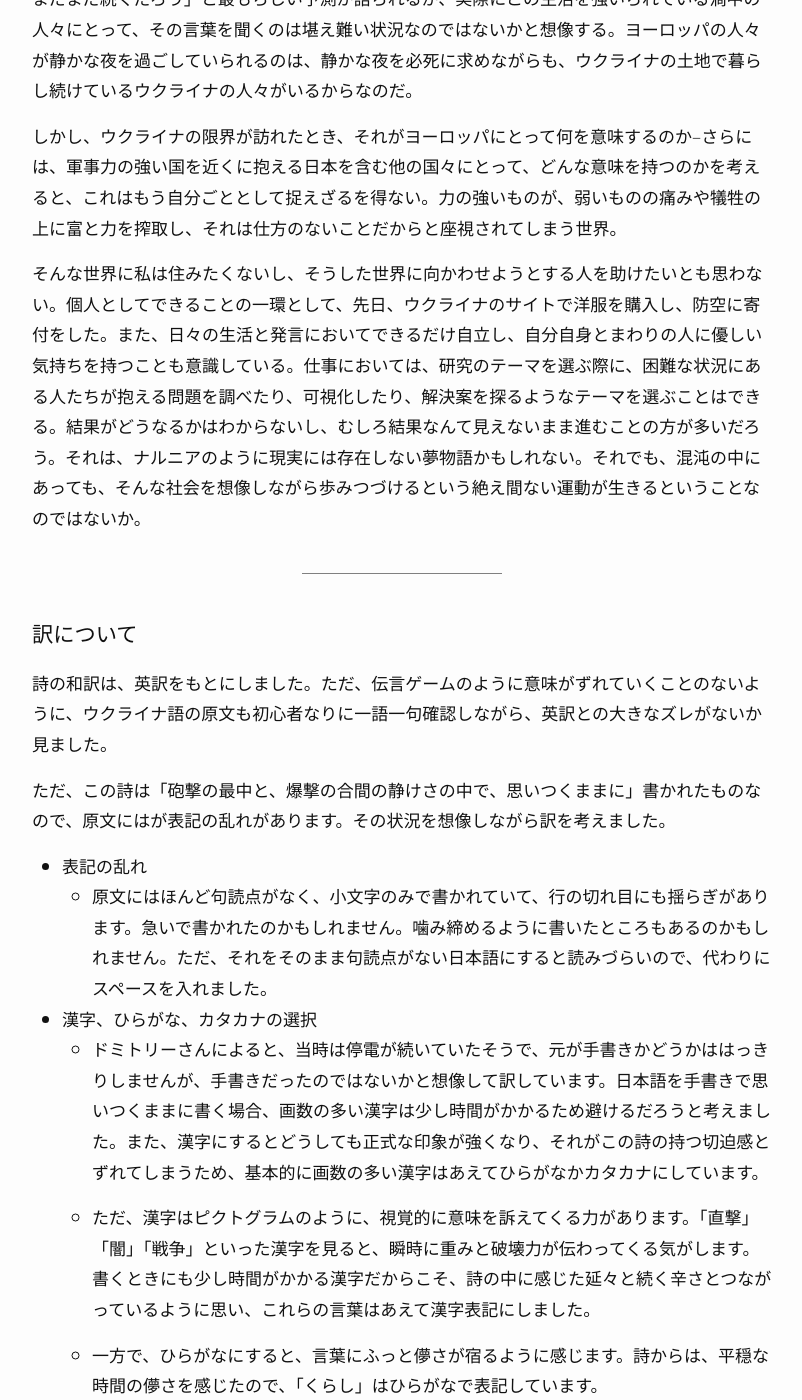
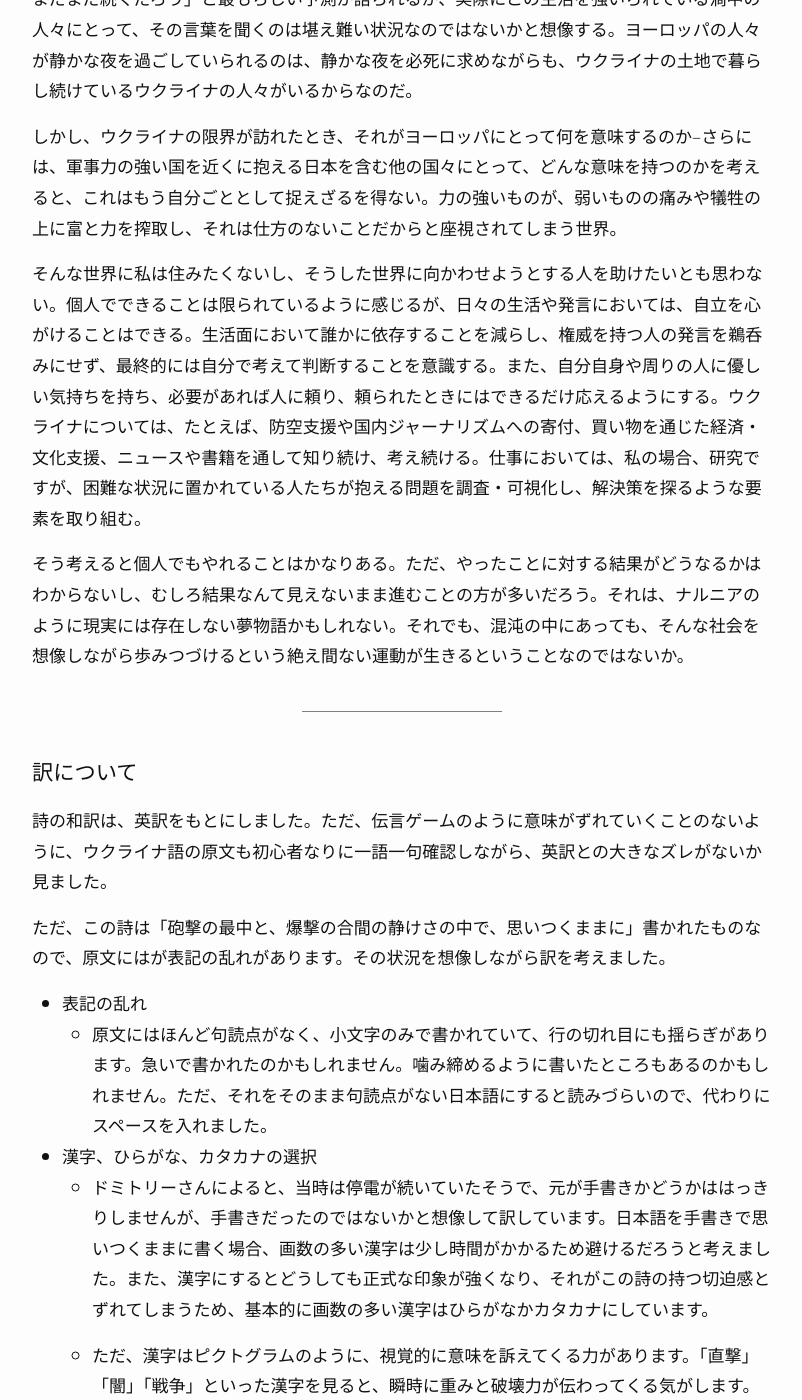
Before and after one commit to nyayava/nyayava.github.io, a Jekyll site: the page built from _posts/2025-09-15-narnia.md, in a window 1280 px wide and 1400 px high, scrolled down 3190 px. Shown: the whole window, without its empty margins (238-1040 px from the left). Built offline with Jekyll 4.4.1, drawn with Linux system fonts in a browser that asks for light colours; some web fonts are replaced.

Commit message:
rewrote the reflection of poem

```diff
--- a/_posts/2025-09-15-narnia.md
+++ b/_posts/2025-09-15-narnia.md
@@ -122,7 +122,9 @@ Edited by Bruce Esrig
 
 しかし、ウクライナの限界が訪れたとき、それがヨーロッパにとって何を意味するのか--さらには、軍事力の強い国を近くに抱える日本を含む他の国々にとって、どんな意味を持つのかを考えると、これはもう自分ごととして捉えざるを得ない。力の強いものが、弱いものの痛みや犠牲の上に富と力を搾取し、それは仕方のないことだからと座視されてしまう世界。
 
-そんな世界に私は住みたくないし、そうした世界に向かわせようとする人を助けたいとも思わない。個人としてできることの一環として、先日、ウクライナのサイトで洋服を購入し、防空に寄付をした。また、日々の生活と発言においてできるだけ自立し、自分自身とまわりの人に優しい気持ちを持つことも意識している。仕事においては、研究のテーマを選ぶ際に、困難な状況にある人たちが抱える問題を調べたり、可視化したり、解決案を探るようなテーマを選ぶことはできる。結果がどうなるかはわからないし、むしろ結果なんて見えないまま進むことの方が多いだろう。それは、ナルニアのように現実には存在しない夢物語かもしれない。それでも、混沌の中にあっても、そんな社会を想像しながら歩みつづけるという絶え間ない運動が生きるということなのではないか。
+そんな世界に私は住みたくないし、そうした世界に向かわせようとする人を助けたいとも思わない。個人でできることは限られているように感じるが、日々の生活や発言においては、自立を心がけることはできる。生活面において誰かに依存することを減らし、権威を持つ人の発言を鵜呑みにせず、最終的には自分で考えて判断することを意識する。また、自分自身や周りの人に優しい気持ちを持ち、必要があれば人に頼り、頼られたときにはできるだけ応えるようにする。ウクライナについては、たとえば、防空支援や国内ジャーナリズムへの寄付、買い物を通じた経済・文化支援、ニュースや書籍を通して知り続け、考え続ける。仕事においては、私の場合、研究ですが、困難な状況に置かれている人たちが抱える問題を調査・可視化し、解決策を探るような要素を取り組む。
+
+そう考えると個人でもやれることはかなりある。ただ、やったことに対する結果がどうなるかはわからないし、むしろ結果なんて見えないまま進むことの方が多いだろう。それは、ナルニアのように現実には存在しない夢物語かもしれない。それでも、混沌の中にあっても、そんな社会を想像しながら歩みつづけるという絶え間ない運動が生きるということなのではないか。
 
 
 
```
Also changed, not shown: other parts of _posts/2025-09-15-narnia.md (+1 -1 lines), _posts/2025-9-17-vdoma.md (+1 -1 lines), 3 other files.
